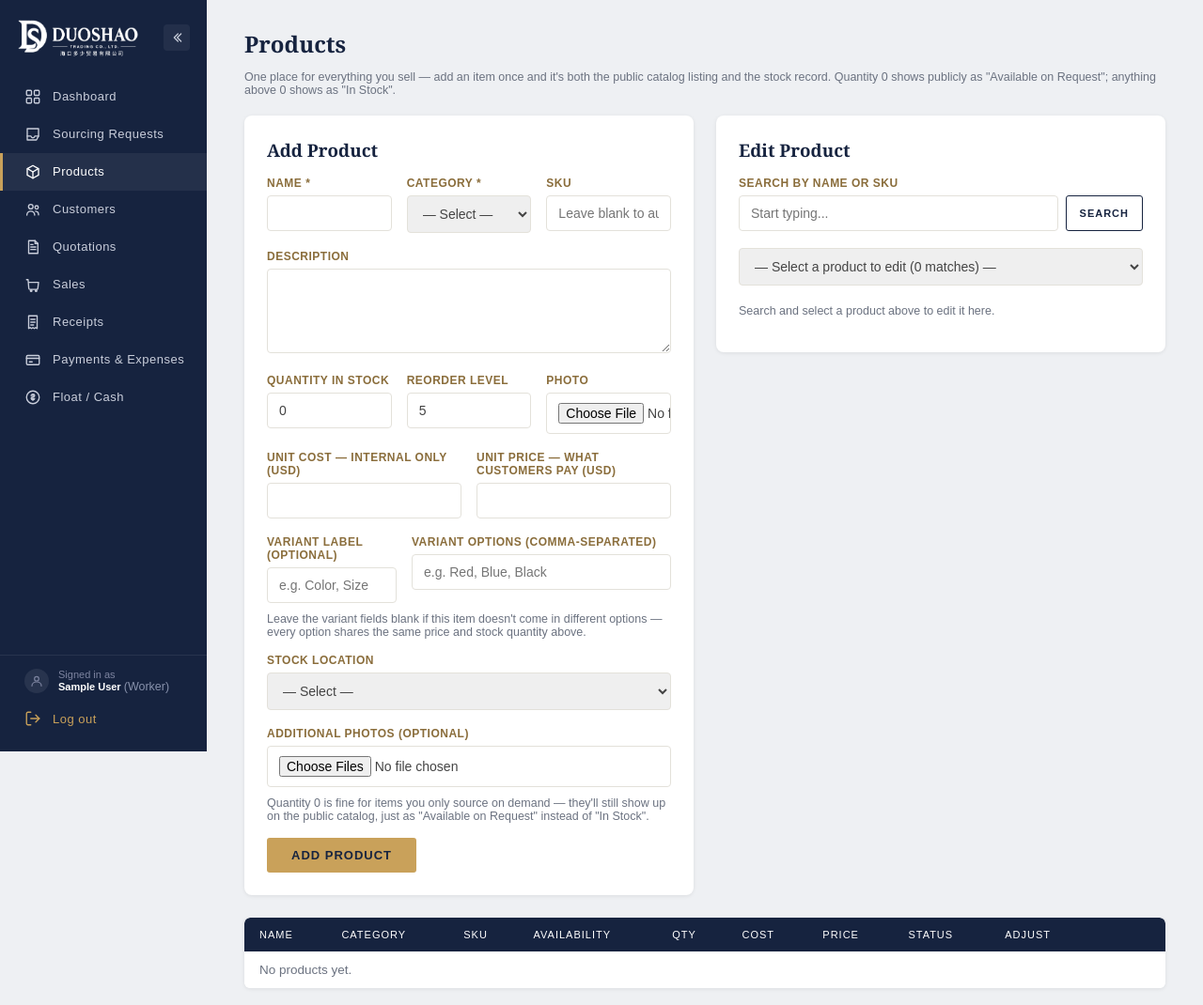
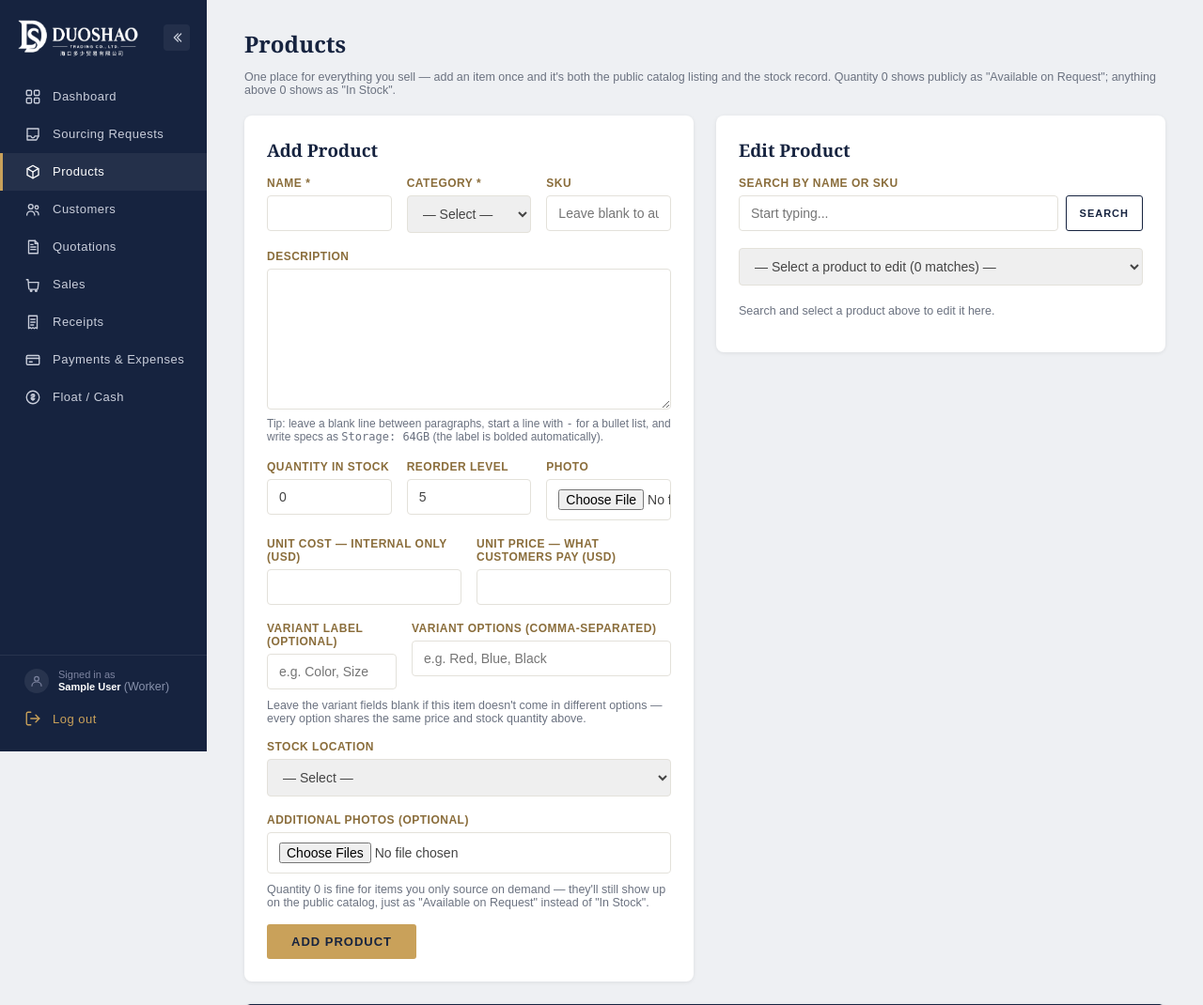
Before and after one commit to ntawandae/DS-Trading, a Flask app: page /admin/products in a window 1280 px wide. Shown: the top 1070 px of the page at 94% size. Run offline with Flask 3, Linux system fonts and the light colour scheme; the visitor is signed in with stand-in values (Sample User, id 1); data that the repository does not hold is empty.

Commit message:
Add files via upload

```diff
--- a/duoshao/templates/admin/_product_form_fields.html
+++ b/duoshao/templates/admin/_product_form_fields.html
@@ -12,7 +12,8 @@
     <input type="text" name="sku" value="{{ item.sku if item else '' }}" placeholder="Leave blank to auto-generate">
   </div>
 </div>
-<div class="form-group"><label>Description</label><textarea name="description">{{ item.description if item else '' }}</textarea></div>
+<div class="form-group"><label>Description</label><textarea name="description" rows="8">{{ item.description if item else '' }}</textarea>
+  <p class="muted" style="margin-top:4px; font-size:12px;">Tip: leave a blank line between paragraphs, start a line with <code>-</code> for a bullet list, and write specs as <code>Storage: 64GB</code> (the label is bolded automatically).</p></div>
 <div class="form-row">
   <div class="form-group"><label>Quantity in Stock</label><input type="number" name="quantity" value="{{ item.quantity if item else 0 }}"></div>
   <div class="form-group"><label>Reorder Level</label><input type="number" name="reorder_level" value="{{ item.reorder_level if item else 5 }}"></div>
```
